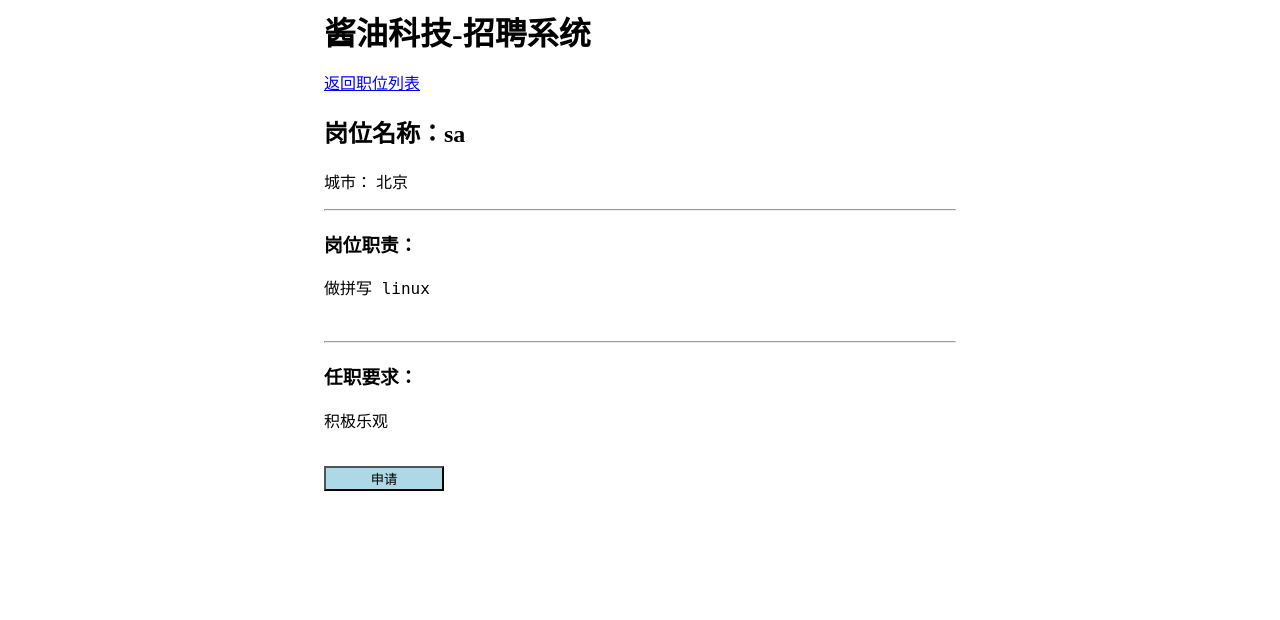
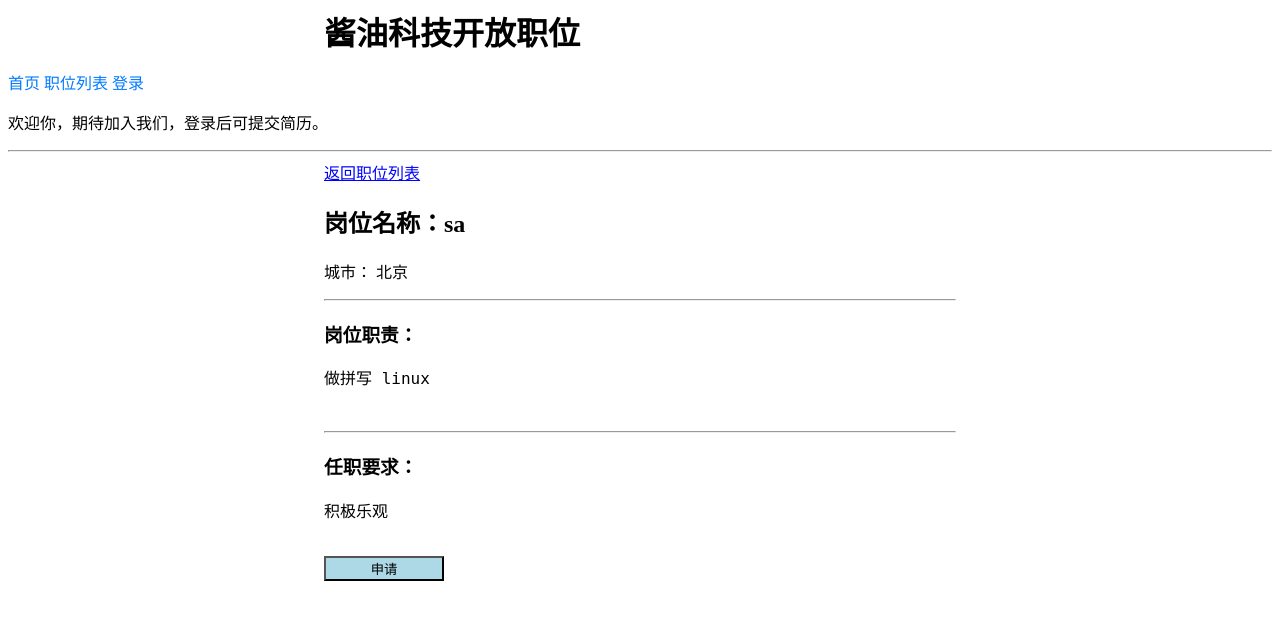
Before and after one commit to wowkingah/recruitment, a Django app: page /job/1/ in a window 1280 px wide. Shown: the top 620 px of the page. Run offline with Django 4.2, Linux system fonts and the light colour scheme; data comes from the database, SQL or seed files in the repository; both versions use the stored data as it was after the commit.

Commit message:
增加站点头部：首页、登录、退出链接；支持候选人在线提交简历

```diff
--- a/jobs/models.py
+++ b/jobs/models.py
@@ -2,6 +2,7 @@ from django.db import models
 from django.contrib.auth.models import User
 from datetime import datetime
 
+from interview.models import DEGREE_TYPE
 # Create your models here.
 
 JobTypes = [
@@ -30,3 +31,36 @@ class Job(models.Model):
     creator = models.ForeignKey(User, verbose_name="创建人", null=True, on_delete=models.SET_NULL)
     created_date = models.DateTimeField(verbose_name="创建日期", default=datetime.now)
     modified_date = models.DateTimeField(verbose_name="修改时间", default=datetime.now)
+
+    class Meta:
+        verbose_name = u'职位'
+        verbose_name_plural = u'职位列表'
+
+
+class Resume(models.Model):
+    username = models.CharField(max_length=135, verbose_name=u'姓名')
+    applicant = models.ForeignKey(User, verbose_name=u'申请人', null=True, on_delete=models.SET_NULL)
+    city = models.CharField(max_length=135, verbose_name=u'城市')
+    phone = models.CharField(max_length=135, verbose_name=u'手机号码')
+    email = models.EmailField(max_length=135, blank=True, verbose_name=u'邮箱')
+    apply_position = models.CharField(max_length=135, blank=True, verbose_name=u'应聘职位')
+    born_address = models.CharField(max_length=135, blank=True, verbose_name=u'生源地')
+    gender = models.CharField(max_length=135, blank=True, verbose_name=u'性别')
+
+    # 学校与学历信息
+    bachelor_school = models.CharField(max_length=135, blank=True, verbose_name=u'本科学校')
+    master_school = models.CharField(max_length=135, blank=True, verbose_name=u'研究生学校')
+    doctor_school = models.CharField(max_length=135, blank=True, verbose_name=u'博士生学校')
+    major = models.CharField(max_length=135, blank=True, verbose_name=u'专业')
+    degree = models.CharField(max_length=135, choices=DEGREE_TYPE, blank=True, verbose_name=u'学历')
+    created_date = models.DateTimeField(verbose_name=u'创建日期', default=datetime.now)
+    modified_date = models.DateTimeField(verbose_name=u'修改日期', default=datetime.now)
+
+    # 候选人自我介绍，工作经历，项目经历
+    candidate_introduction = models.TextField(max_length=1024, blank=True, verbose_name=u'自我介绍')
+    work_experience = models.TextField(max_length=1024, blank=True, verbose_name=u'工作经历')
+    project_experience = models.TextField(max_length=1024, blank=True, verbose_name=u'项目经历')
+
+    class Meta:
+        verbose_name = u'简历'
+        verbose_name_plural = u'简历列表'
--- a/jobs/templates/base.html
+++ b/jobs/templates/base.html
@@ -1,8 +1,26 @@
 <!-- base.html -->
 
-<h1 style="margin:auto; width:50%;">酱油科技-招聘系统</h1>
+<h1 style="margin:auto; width:50%;">酱油科技开放职位</h1>
+<p></p>
 
-<p></p>
+{% block header %}
+<a href="/" style="text-decoration: none; color:#007bff">首页</a>
+<a href="/joblist" style="text-decoration: none; color:#007bff">职位列表</a>
+
+{% if user.is_authenticated %}
+    <a href="/accounts/logout" style="text-decoration: none; color:#007bff">退出</a>
+{% else %}
+    <a href="/accounts/login" style="text-decoration: none; color:#007bff">登录</a>
+{% endif %}
+
+{% if user.is_authenticated %}
+    <p>终于等到你 {{ user.username }}，期待加入我们，一起改变世界。</p>
+{% else %}
+    <p>欢迎你，期待加入我们，登录后可提交简历。</p>
+{% endif %}
+{% endblock %}
+
+<hr>
 
 {% block content %}
 {% endblock %}
--- a/jobs/templates/job.html
+++ b/jobs/templates/job.html
@@ -25,7 +25,9 @@
         </div><br>
 
         <div class="apply_position">
-            <input type="button" style="width:120px; background-color:lightblue;" value="申请" />
+{#            <input type="button" style="width:120px; background-color:lightblue;" value="申请" onclick="location.href='/resume/add/'"/>#}
+            <input type="button" style="width:120px; background-color:lightblue;" value="申请"
+                   onclick="location.href='/resume/add/?apply_position={{ job.job_name }}&city={{ job.city_name }}'"/>
         </div>
     {% else %}
         <p>职位不存在</p>
--- a/jobs/templates/joblist.html
+++ b/jobs/templates/joblist.html
@@ -1,7 +1,6 @@
 {% extends 'base.html' %}
 
 {% block content %}
-终于等到你，无比期待中。。
 
 {% if job_list %}
     <url>
--- /dev/null
+++ b/jobs/templates/resume_form.html
@@ -0,0 +1,6 @@
+<h2>提交简历</h2>
+
+<form method="post">{% csrf_token %}
+    {{ form.as_p }}
+    <input type="submit" value="提交">
+</form>
--- a/jobs/urls.py
+++ b/jobs/urls.py
@@ -4,10 +4,14 @@ from jobs import views
 
 
 urlpatterns = [
-    # Django 4.x 不支持 url
+    # Django 4.x+ 不支持 url
     path("joblist/", views.joblist, name="joblist"),
     path('job/<int:job_id>/', views.detail, name='detail'),
 
+    # 提交简历
+    path("resume/add/", views.ResumeCreateView.as_view(), name='resume-add'),
+
     # 首页自动跳转到职位列表
     path("", views.joblist, name="name"),
+
 ]
--- a/jobs/views.py
+++ b/jobs/views.py
@@ -1,9 +1,11 @@
 from django.shortcuts import render
 from django.http import HttpResponse
-from django.http import Http404
+from django.http import Http404, HttpResponseRedirect
 from django.template import loader
+from django.contrib.auth.mixins import LoginRequiredMixin
+from django.views.generic.edit import CreateView
 
-from jobs.models import Job
+from jobs.models import Job, Resume
 from jobs.models import Cities, JobTypes
 
 
@@ -11,14 +13,15 @@ from jobs.models import Cities, JobTypes
 
 def joblist(request):
     job_list = Job.objects.order_by('job_type')
-    template = loader.get_template('joblist.html')
+    # template = loader.get_template('joblist.html')
     context = {'job_list': job_list}
 
     for job in job_list:
         job.city_name = Cities[job.job_city][1]
         job.type_name = JobTypes[job.job_type][1]
 
-    return HttpResponse(template.render(context))
+    # return HttpResponse(template.render(context))
+    return render(request, 'joblist.html', context)
 
 
 def detail(request, job_id):
@@ -29,3 +32,29 @@ def detail(request, job_id):
         raise Http404("Job does not exits.")
 
     return render(request, 'job.html', {'job': job})
+
+
+# 类只能继承一个父类，Mixin 可实现一个类能继承多个类
+class ResumeCreateView(LoginRequiredMixin, CreateView):
+    """ 简历职位页面 """
+    template_name = 'resume_form.html'
+    success_url = '/joblist/'
+    model = Resume
+    fields = ["username", "city", "phone",
+              "email", "apply_position", "gender",
+              "bachelor_school", "master_school", "major", "degree",
+              "candidate_introduction", "work_experience", "project_experience"]
+
+    # 从 URL 请求参数带入默认值
+    def get_initial(self):
+        initial = {}
+        for x in self.request.GET:
+            initial[x] = self.request.GET[x]
+        return initial
+
+    # 简历跟当前用户关联
+    def form_valid(self, form):
+        self.object = form.save(commit=False)
+        self.object.applicant = self.request.user
+        self.object.save()
+        return HttpResponseRedirect(self.get_success_url())
```
Also changed, not shown: jobs/admin.py (+20 -1 lines), db.sqlite3, jobs/migrations/0003_resume.py (added), jobs/migrations/0004_alter_job_options.py (added).
